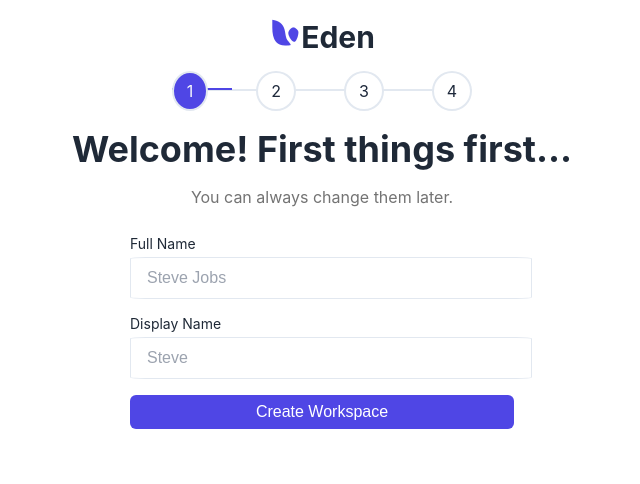
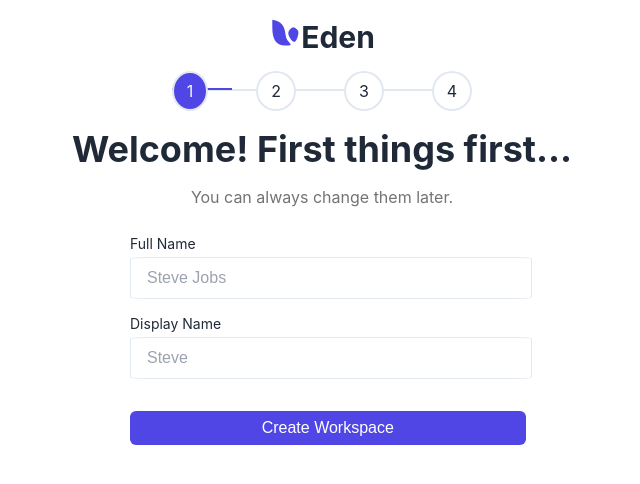
Before and after one commit to Dev-AkshatGupta/cutshort-tha, a React (Create React App) app: page / in a window 1280 px wide. Shown: the top 484 px of the page, without its empty margins (318-958 px from the left). Built offline with nearby package versions, Linux system fonts and the light colour scheme.

Commit message:
style : button style fixed

```diff
--- a/src/components/signupInfo/SignUpInfo.jsx
+++ b/src/components/signupInfo/SignUpInfo.jsx
@@ -41,7 +41,7 @@ const SignUpInfo = ({
             className="input-text"
           />
         </label>
-        {children}
+      <div className="sign-up__btn">  {children}</div>
       </div>
     </>
   );
--- a/src/components/signupInfo/signupInfo.css
+++ b/src/components/signupInfo/signupInfo.css
@@ -40,7 +40,6 @@ justify-content: space-evenly;
     display: flex;
     flex-direction: column;
     justify-content: center;
-    /* border: solid red; */
 }
 .form-button{
 background-color: var( --INDIGO-600);
@@ -58,3 +57,12 @@ margin-top: 1rem;
 .mb-4{
     margin-bottom: 12px;
 }
+.sign-up__btn{
+    margin-top: 1rem;
+    width:103%;
+    display: flex;
+    flex-direction: column;
+    align-items: center;
+
+
+}
```
